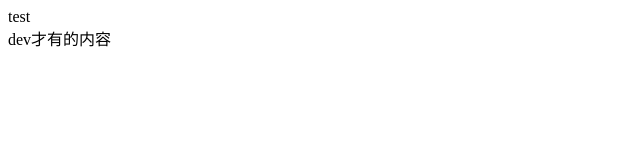
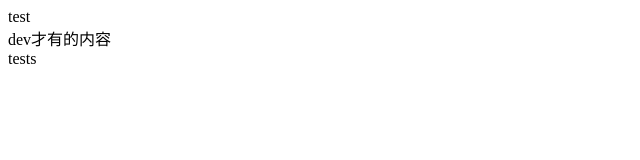
Before and after one commit to xima0814/test, a plain HTML site: page index.html in a window 1280 px wide. Shown: the full height of the page, 0-640 px from the left. Drawn offline with Linux system fonts and the light colour scheme.

Commit message:
test有的内容

```diff
--- a/index.html
+++ b/index.html
@@ -9,5 +9,6 @@
   <body>
     <div>test</div>
     <div>dev才有的内容</div>
+    <div>tests</div>
   </body>
 </html>
```
